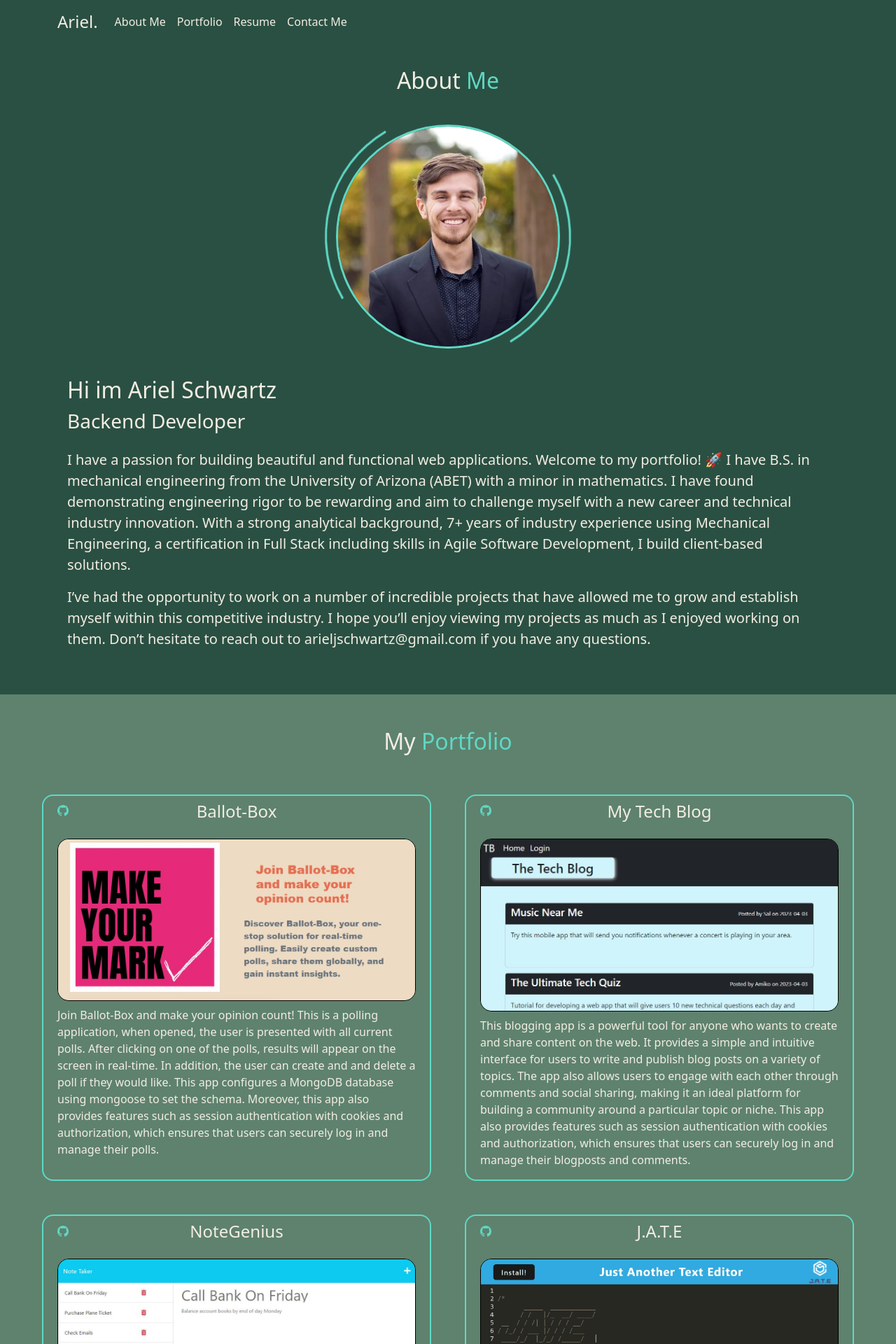
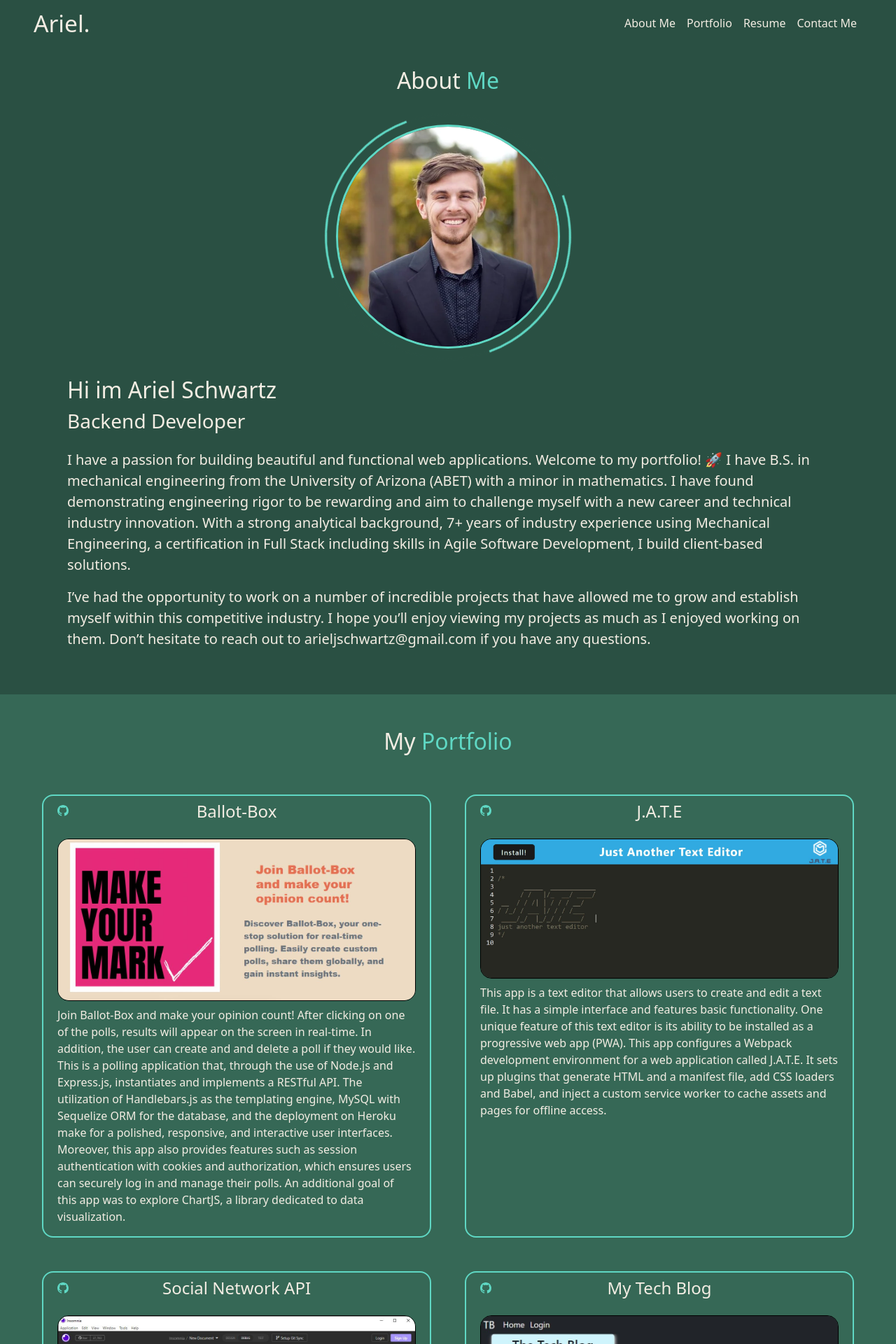
Before and after one commit to arishorts/arishorts-portfolio, a React (Create React App) app: page / in a window 1280 px wide. Shown: the top 1920 px of the page at 70% size. Built offline with nearby package versions, Linux system fonts and the light colour scheme.

Commit message:
Added 2 more projects and spaced the navbar more appeallingly

```diff
--- a/src/App.css
+++ b/src/App.css
@@ -10,21 +10,9 @@
 }
 
 :root {
-  --color-cactus-green: #5e826e;
+  --color-cactus-green: #366856;
   --color-hunt-club: #2a5043;
-  --color-sand: #efd9b4;
-  --color-canyon-red: #d16b5a;
-  --color-sagebrush-green: #a2b57f;
-  --color-adobe-orange: #e37759;
-  --color-renwick-rose-beige: #ae8871;
-  --color-terra-brun: #5d3828;
   --color-turquoise-blue: #5fd8c4;
-  --color-sky-blue: #6bb0e3;
-  --color-sunset-purple: #7d4e5f;
-  --color-copper-orange: #d78f1b;
-  --color-baked-clay: #c2785d;
-  --color-burnt-sienna: #7e462c;
-  --color-camel-tan: #d3b29c;
   --color-ivory-white: #f3ede3;
   --navbar-height: 50px;
 }
@@ -48,7 +36,7 @@ a:hover,
 #navbar-brand {
   text-decoration: "none";
   color: var(--color-ivory-white);
-  font-size: 1.5rem;
+  font-size: 2.1rem;
 }
 
 #navbar-item-aboutme,
--- a/src/components/aboutme.jsx
+++ b/src/components/aboutme.jsx
@@ -3,7 +3,7 @@ import React from "react";
 
 const AboutMe = () => {
   return (
-    <div className="container-fluid p-5" id="aboutme">
+    <div className="container-fluid p-4 p-sm-5" id="aboutme">
       <h2 className="text-center aboutme-header mt-5 pb-1">
         About <span className="aboutme-span">Me</span>
       </h2>
--- a/src/components/common/navbar.jsx
+++ b/src/components/common/navbar.jsx
@@ -1,5 +1,5 @@
 import React from "react";
-import { Navbar, Nav, Container } from "react-bootstrap";
+import { Navbar, Nav } from "react-bootstrap";
 
 const NavBar = ({ currentPage, onPageChange }) => {
   return (
@@ -10,66 +10,26 @@ const NavBar = ({ currentPage, onPageChange }) => {
         expand="lg"
         fixed="top"
       >
-        <Container>
-          <Navbar.Brand id="navbar-brand" href="#top">
+        <Navbar.Brand id="navbar-brand" href="#top" className="p-0 ps-5 m-0">
           Ariel.
         </Navbar.Brand>
         <Navbar.Toggle aria-controls="responsive-navbar-nav" />
         <Navbar.Collapse id="responsive-navbar-nav">
-            <Nav className="me-auto">
-              <Nav.Link
-                href="#aboutme"
-                id="navbar-item-aboutme"
-                // onClick={() => onPageChange("AboutMe")}
-                style={{ textDecoration: "none" }}
-                // className={
-                //   currentPage === "AboutMe" ? "nav-item active" : "nav-item"
-                // }
-              >
+          <Nav className="ms-auto pe-5">
+            <Nav.Link href="#aboutme" id="navbar-item-aboutme">
               About Me
             </Nav.Link>
-              <Nav.Link
-                href="#portfolio"
-                // onClick={() => onPageChange("Portfolio")}
-                // style={{ color: "yellow" }}
-                id="navbar-item-portfolio"
-                // className={
-                //   currentPage === "Portfolio"
-                //     ? "navbar-item active"
-                //     : "navbar-item"
-                // }
-              >
+            <Nav.Link href="#portfolio" id="navbar-item-portfolio">
               Portfolio
             </Nav.Link>
-              <Nav.Link
-                href="#resume"
-                // onClick={() => onPageChange("Resume")}
-                id="navbar-item-resume"
-                style={{ textDecoration: "none" }}
-                // className={
-                //   currentPage === "Resume"
-                //     ? "navbar-item active"
-                //     : "navbar-item"
-                // }
-              >
+            <Nav.Link href="#resume" id="navbar-item-resume">
               Resume
             </Nav.Link>
-              <Nav.Link
-                href="#contactme"
-                // onClick={() => onPageChange("ContactMe")}
-                id="navbar-item-contactme"
-                style={{ textDecoration: "none" }}
-                // className={
-                //   currentPage === "ContactMe"
-                //     ? "navbar-item active"
-                //     : "navbar-item"
-                // }
-              >
+            <Nav.Link href="#contactme" id="navbar-item-contactme">
               Contact Me
             </Nav.Link>
           </Nav>
         </Navbar.Collapse>
-        </Container>
       </Navbar>
     </React.Fragment>
   );
--- a/src/components/portfolio.jsx
+++ b/src/components/portfolio.jsx
@@ -8,8 +8,7 @@ class Portfolio extends Component {
       {
         name: "Ballot-Box",
         url: "https://fathomless-gorge-67746.herokuapp.com/",
-        description:
-          "Join Ballot-Box and make your opinion count! This is a polling application, when opened, the user is presented with all current polls. After clicking on one of the polls, results will appear on the screen in real-time. In addition, the user can create and and delete a poll if they would like. This app configures a MongoDB database using mongoose to set the schema. Moreover, this app also provides features such as session authentication with cookies and authorization, which ensures that users can securely log in and manage their polls.",
+        description: `Join Ballot-Box and make your opinion count! After clicking on one of the polls, results will appear on the screen in real-time. In addition, the user can create and and delete a poll if they would like. This is a polling application that, through the use of Node.js and Express.js, instantiates and implements a RESTful API. The utilization of Handlebars.js as the templating engine, MySQL with Sequelize ORM for the database, and the deployment on Heroku make for a polished, responsive, and interactive user interfaces. Moreover, this app also provides features such as session authentication with cookies and authorization, which ensures users can securely log in and manage their polls. An additional goal of this app was to explore ChartJS, a library dedicated to data visualization.`,
         image: process.env.PUBLIC_URL + "/ballotbox.jpg",
         github: "https://github.com/ttieman/Ballot-Box",
       },
@@ -20,10 +19,25 @@ class Portfolio extends Component {
       //     "Blockflix is a React app that uses the TMDb API to display movies and TV shows. Users can create an account, add movies and shows to their watchlist, and rate and review them.",
       // },
       {
+        name: "J.A.T.E",
+        url: "https://arishorts-jate.herokuapp.com/",
+        description:
+          "This app is a text editor that allows users to create and edit a text file. It has a simple interface and features basic functionality. One unique feature of this text editor is its ability to be installed as a progressive web app (PWA). This app configures a Webpack development environment for a web application called J.A.T.E. It sets up plugins that generate HTML and a manifest file, add CSS loaders and Babel, and inject a custom service worker to cache assets and pages for offline access.",
+        image: process.env.PUBLIC_URL + "/jate.jpg",
+        github: "https://github.com/arishorts/PWA-Text-Editor",
+      },
+      {
+        name: "Social Network API",
+        url: "https://youtu.be/Xvf9rbceKlI",
+        description:
+          "Through my Social Network API, I have applied various skills that are essential for building a robust social network web application. This project demonstrates proficiency in utilizing MongoDB as a NoSQL database, which is widely favored in social network platforms for its efficiency in handling large amounts of unstructured data. Express.js is used for routing and implementing a Mongoose ODM to interact with the MongoDB database. The API has several routes for users and thoughts, including GET, POST, PUT, and DELETE routes. Users are able to create, update, and delete their own thoughts, as well as react to the thoughts of others. Users also are able to create and delete on their own friend lists, and the API will be able to retrieve data for all users and thoughts, as well as for a single user or thought by its ID. I have also showcased my ability to format timestamps and handle data validation using Mongoose's schema settings. The project includes a comprehensive walkthrough video that showcases the functionality of the API. With this project, I have demonstrated my skills in building a performant and scalable social network API using NoSQL technologies.",
+        image: process.env.PUBLIC_URL + "/socialnetworkapi.jpeg",
+        github: "https://github.com/arishorts/social-network-api",
+      },
+      {
         name: "My Tech Blog",
         url: "https://arishorts-mytechblog.herokuapp.com/",
-        description:
-          "This blogging app is a powerful tool for anyone who wants to create and share content on the web. It provides a simple and intuitive interface for users to write and publish blog posts on a variety of topics. The app also allows users to engage with each other through comments and social sharing, making it an ideal platform for building a community around a particular topic or niche. This app also provides features such as session authentication with cookies and authorization, which ensures that users can securely log in and manage their blogposts and comments.",
+        description: `Through this blogpost application I have showcased my proficiency in several essential skills. This blogging app is a powerful tool for anyone who wants to create and share content on the web. It provides a simple and intuitive interface for users to write and publish blog posts on a variety of topics. The app also allows users to engage with each other through comments, making it an ideal platform for building a community around a particular topic or niche.  By building a blog site from scratch and deploying it to Heroku, I have demonstrated my ability to work with the Model-View-Controller (MVC) architectural pattern. Utilizing Handlebars.js as the templating language, Sequelize as the ORM, and the express-session npm package for authentication, this ensures that users can securely log in and manage their blogposts and comments. The application follows best practices for file structure, naming conventions, and coding standards, as reflected in the repository's quality and the inclusion of descriptive commit messages.`,
         image: process.env.PUBLIC_URL + "/mytechblog.jpeg",
         github: "https://github.com/arishorts/my-tech-blog",
       },
@@ -36,12 +50,11 @@ class Portfolio extends Component {
         github: "https://github.com/arishorts/NoteGenius",
       },
       {
-        name: "J.A.T.E",
-        url: "https://arishorts-jate.herokuapp.com/",
-        description:
-          "This app is a text editor that allows users to create and edit a text file. It has a simple interface and features basic functionality. One unique feature of this text editor is its ability to be installed as a progressive web app (PWA). This app configures a Webpack development environment for a web application called J.A.T.E. It sets up plugins that generate HTML and a manifest file, add CSS loaders and Babel, and inject a custom service worker to cache assets and pages for offline access.",
-        image: process.env.PUBLIC_URL + "/jate.jpg",
-        github: "https://github.com/arishorts/PWA-Text-Editor",
+        name: "MealMate",
+        url: "https://arishorts.github.io/MealMate2.0/",
+        description: `The Spoonacular Meal Planner and Notebook app is the perfect tool for anyone looking to streamline their meal planning and keep track of their favorite recipes and ingredients. The app allows you to generate a meal plan, with the option to add your own ingredients and recipes to a personal notebook. With its intuitive design, using the Spoonacular app is a breeze! Simply select your preferred meals and ingredients, and let the app do the rest. The app also features a detailed information section for each item, where you can view important badges, such as "gluten-free" or "vegetarian", and get a closer look at the ingredients and nutritional information. The notebook feature allows you to keep track of all your favorite recipes and ingredients, making it easy to plan and prepare meals in the future. The Spoonacular app is a one-stop-shop for all your meal planning needs, making it the perfect tool for anyone looking to streamline their meal preparation and stay organized.`,
+        image: process.env.PUBLIC_URL + "/mealmate.jpeg",
+        github: "https://arishorts.github.io/MealMate2.0/",
       },
     ],
   };
```
Also changed, not shown: public/mealmate.jpeg (added), public/socialnetworkapi.jpeg (added). Lines whose indentation alone changed are shown as unchanged.
